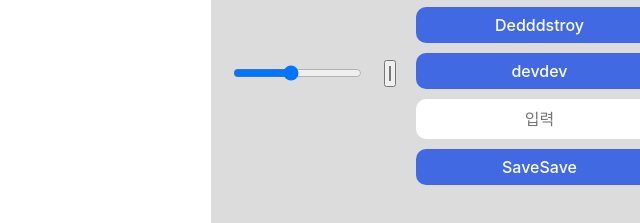
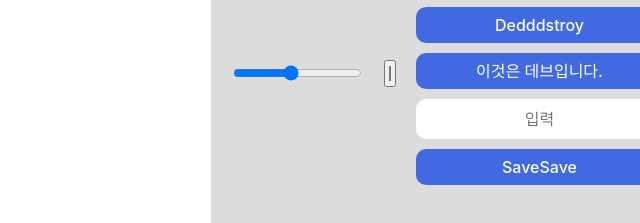
Before and after one commit to frankkim92/8colors-project, a plain HTML site: page index.html in a window 1280 px wide. Shown: the part 381-604 px from the top of the page, 640-1280 px from the left. Drawn offline with Linux system fonts and the light colour scheme.

Commit message:
dev 최신판

```diff
--- a/index.html
+++ b/index.html
@@ -34,7 +34,7 @@
 
         <button id="mode-btn">FillFill</button>
         <button id="destroy-btn">Dedddstroy</button>
-        <button id="eraser-btn">devdev</button>
+        <button id="eraser-btn">이것은 데브입니다.</button>
         <input type="text" placeholder="입력" id="text">
         <button id="save">SaveSave</button>
     </div>
```
